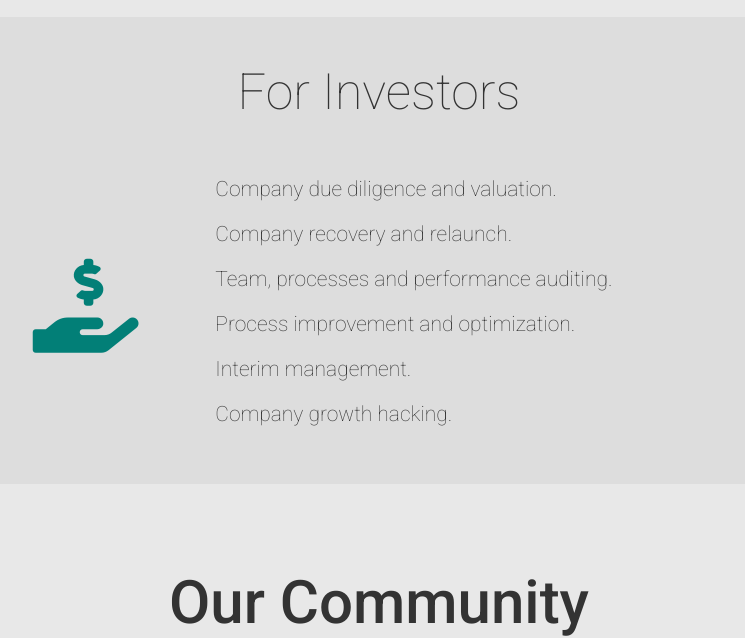
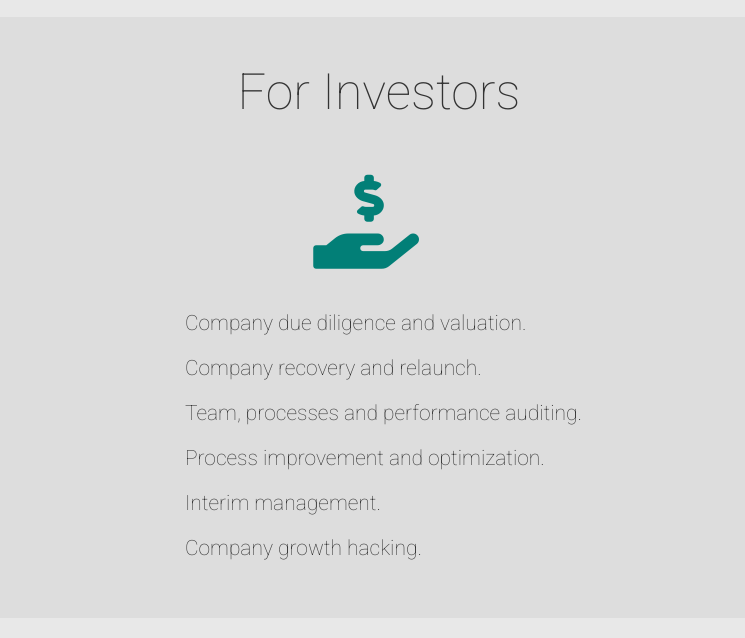
Before and after one commit to nuno-pacheco/3dBusinessHub, a React (Create React App) app in the folder my-app/: page / in a window 1280 px wide. Shown: the part 1940-2578 px from the top of the page, without its empty margins (261-1006 px from the left). Built offline with nearby package versions, Linux system fonts and the light colour scheme.

Commit message:
updates to Render fast

```diff
--- a/my-app/src/components/OurServices/OurServices.css
+++ b/my-app/src/components/OurServices/OurServices.css
@@ -42,7 +42,8 @@
 }
 .cards-group1{
     width: 90vw;
-    margin-left: 5.95vw;
+    margin-left: 4vw;
+    margin-top: -2vh;
     display: flex;
     flex-direction: row;
     justify-content: center;
@@ -59,12 +60,10 @@
 }
 .card-item1{
     display: flex;
-    flex-direction: row;
+    flex-direction: column;
     align-items: center;
     width: 60vw;
     padding-top: 4vh;
-    padding-left: 2vw;
-    padding-right: 2vw;
 }
 .card-text-block{
     text-align: left;
@@ -75,7 +74,9 @@
     line-height: 4vh;
 }
 .card-body1{
-    margin-left: 6vw;
+    margin-left: 2.7vw;
+    margin-top: 2vh;
+
 }
 .services-icon {
     color:  rgb(2,127,119);
--- a/my-app/src/pages/Home/Home.js
+++ b/my-app/src/pages/Home/Home.js
@@ -1,20 +1,25 @@
-import React from 'react';
+import React, { Suspense } from 'react';
 import '../../App.css';
 import Navbar from '../../components/Navbar/Navbar';
 import HeroSection from '../../components/HeroSection/HeroSection';
-import OurServices from '../../components/OurServices/OurServices';
-import Partners from '../../components/Partners/Partners';
+/*import OurServices from '../../components/OurServices/OurServices';*/
+const Partners = React.lazy(() => import('../../components/Partners/Partners'));
+const OurServices = React.lazy(() => import('../../components/OurServices/OurServices'))
 
 function Home () {
     return(
         <div className="App">
             <Navbar/>
             <HeroSection/>
-            <OurServices/>
+            <Suspense fallback="Loading...">
+                <OurServices/>
+            </Suspense>
             <div>
             <br/>
             </div>
-            <Partners/>
+            <Suspense fallback="Loading...">
+                <Partners/>
+            </Suspense>
         </div>
     )
 }
```
Also changed, not shown: 1 other file (tests, documents, lock files or other folders).
